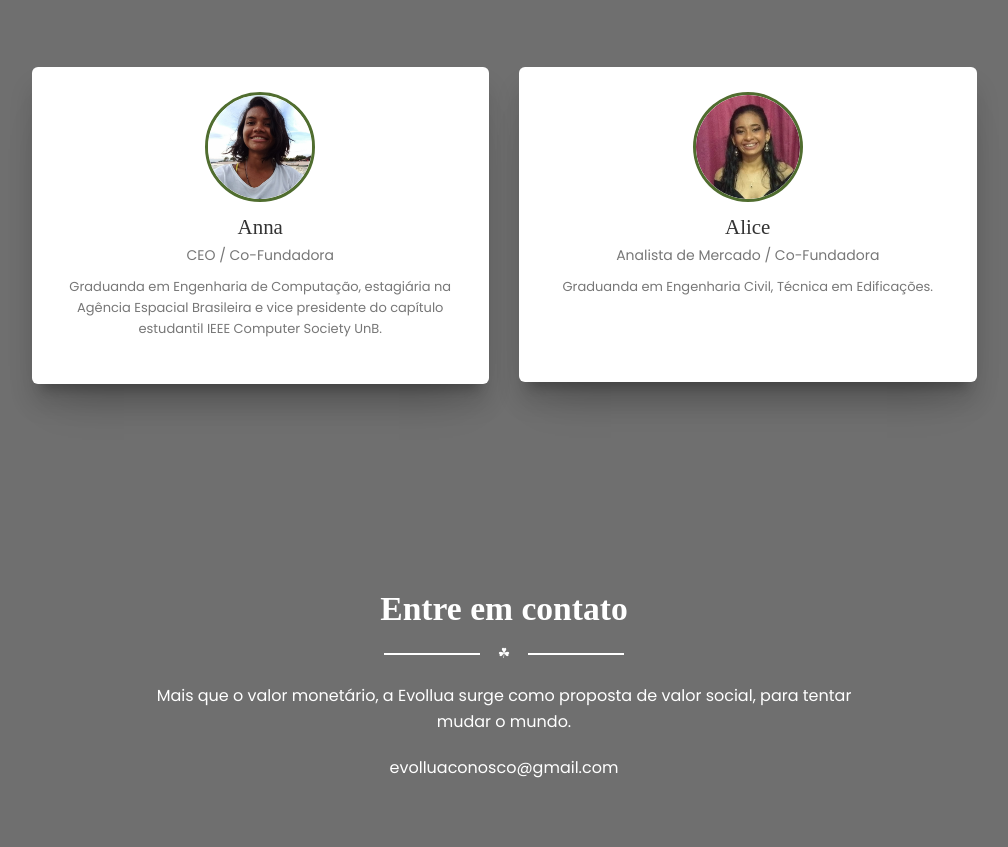
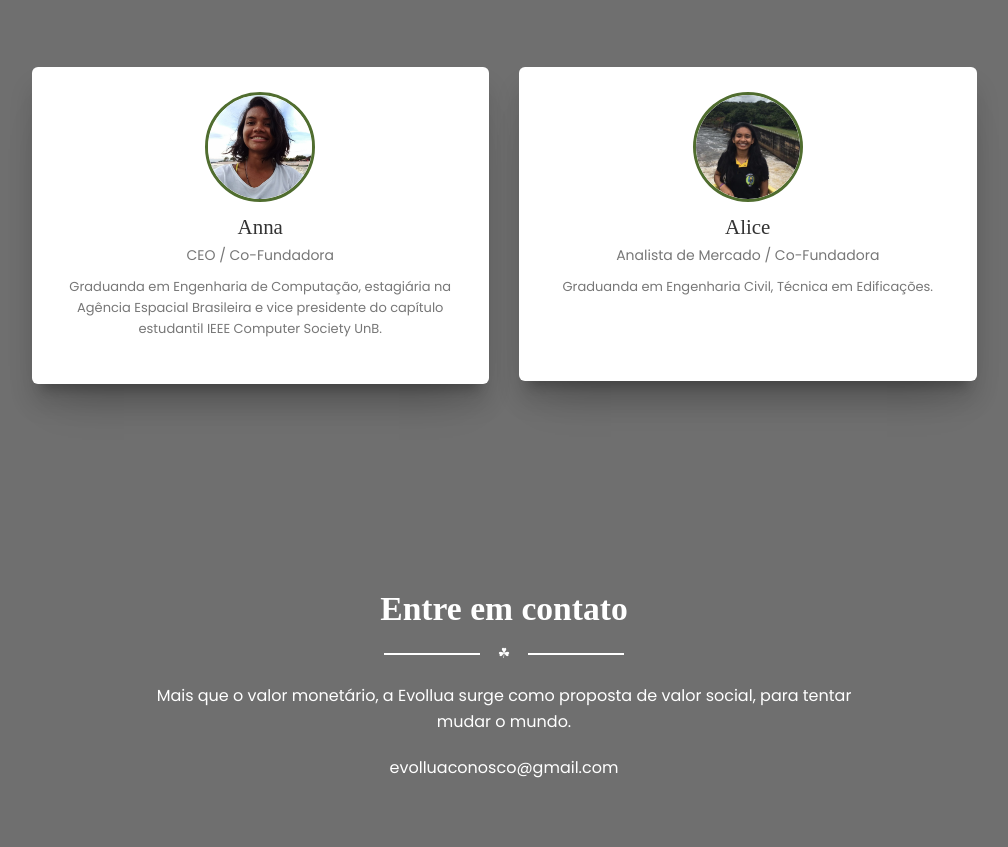
Before and after one commit to annathais/Evollua, a plain HTML site: page index.html in a window 1280 px wide. Shown: the part 4469-5316 px from the top of the page, without its empty margins (136-1144 px from the left). Drawn offline with Linux system fonts and the light colour scheme; some packages are replaced by stand-ins of ours; a web font is replaced by a local one.

Commit message:
update image Alice

```diff
--- a/index.html
+++ b/index.html
@@ -590,7 +590,7 @@
                                             <div class="content">
                                                 <div class="avatar avatar-danger">
                                                     <img alt="..." class="img-circle"
-                                                        src="assets/img/faces/alice.jpg" />
+                                                        src="assets/img/faces/alice1.jpeg" />
                                                 </div>
                                                 <div class="description">
                                                     <h3 class="title">Alice</h3>
```
Also changed, not shown: assets/img/faces/alice1.jpeg (added).
